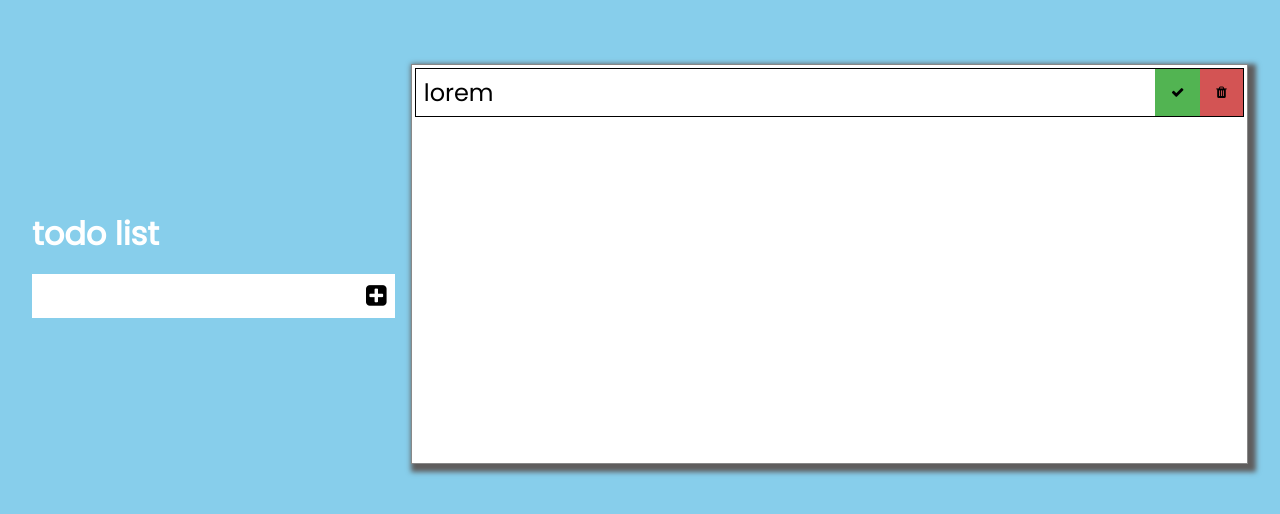
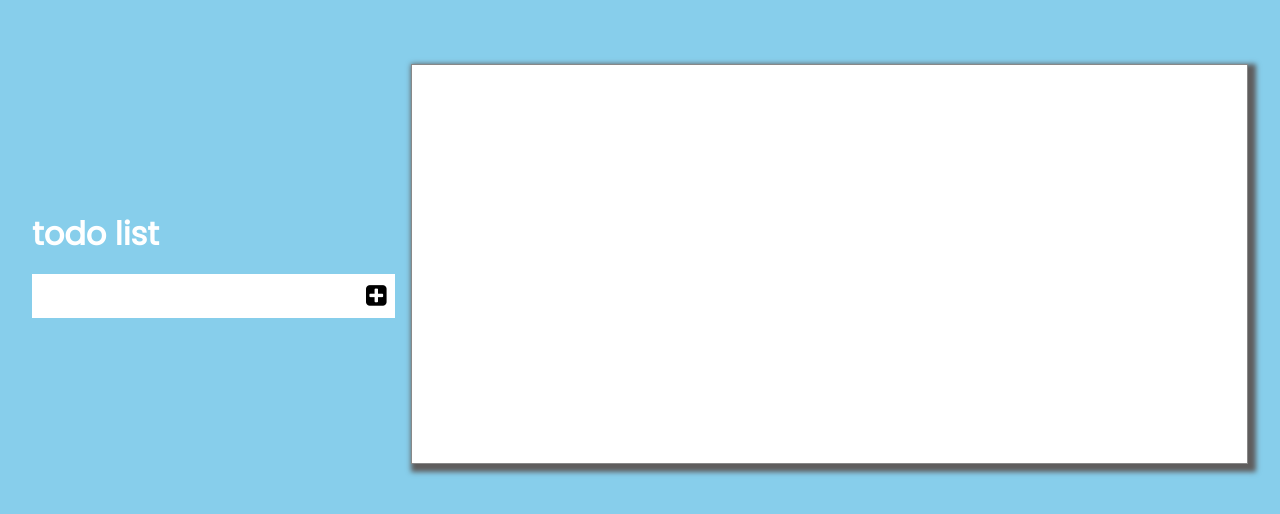
Before and after one commit to aayushmau5/todo, a plain HTML site: page index.html in a window 1280 px wide. Shown: the part 136-650 px from the top of the page. Drawn offline with Linux system fonts and the light colour scheme.

Commit message:
Update index.html

```diff
--- a/index.html
+++ b/index.html
@@ -19,11 +19,7 @@
     </div>
     <div class="right">
         <ul class="todo-list">
-            <div class="todo">
-                <li class="todo-item">lorem</li>
-                <button class="complete-btn"><i class="fa fa-check"></i></button>
-                <button class="trash-btn"><i class="fa fa-trash"></i></button>
-            </div>
+
         </ul>
     </div>
     <script src="script.js"></script>
```
